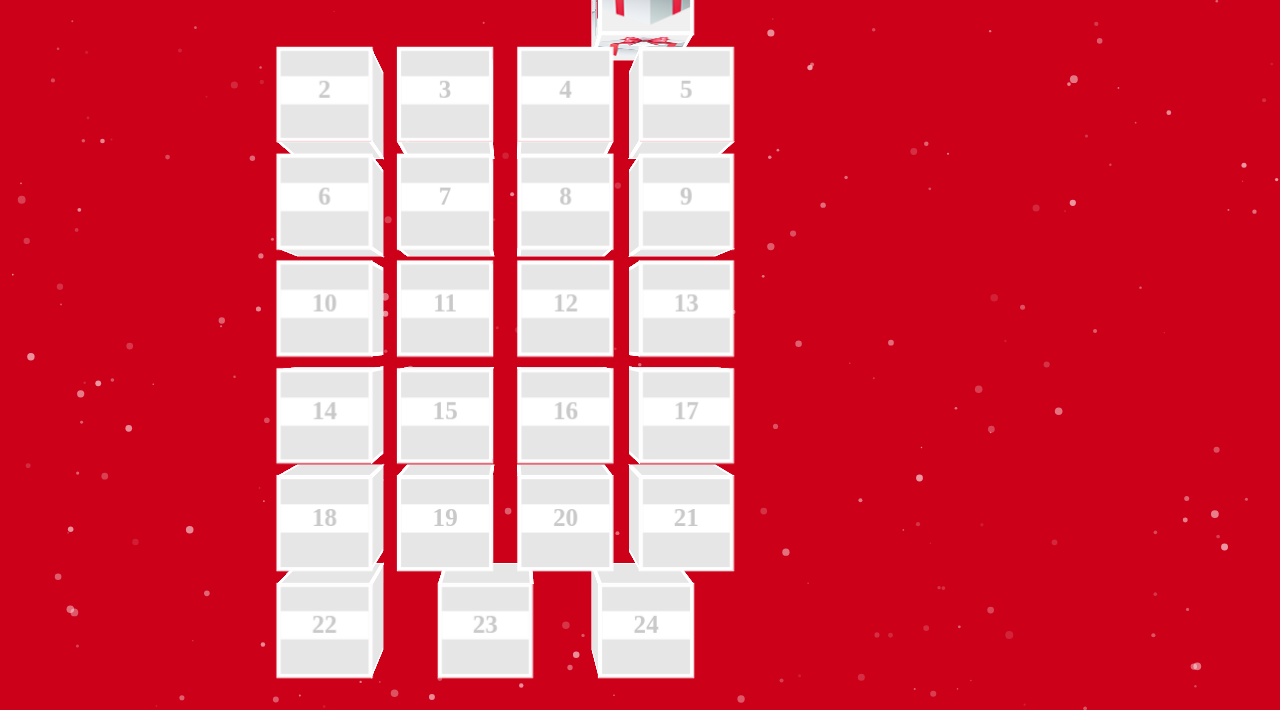
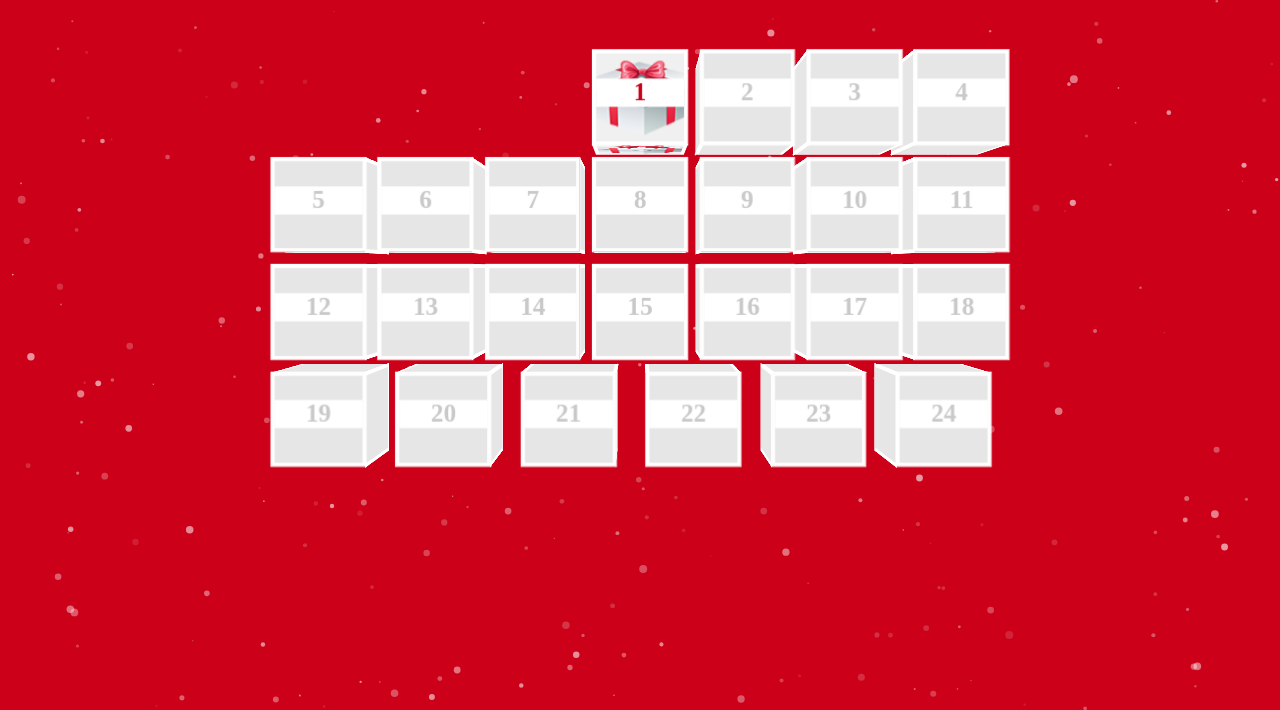
Before and after one commit to kaljulaaa/kaljulaaa.github.io, a plain HTML site: page index.html in a window 1280 px wide. Shown: the part 90-800 px from the top of the page. Drawn offline with Linux system fonts and the light colour scheme.

Commit message:
Update common.css

```diff
--- a/common.css
+++ b/common.css
@@ -323,9 +323,9 @@ main {
 
 	position: relative;
 
-	width: 80%;
+	width: 100%;
 
-	height: 100%;
+	height: 80%;
 
 	margin: 0 auto;
 
```
